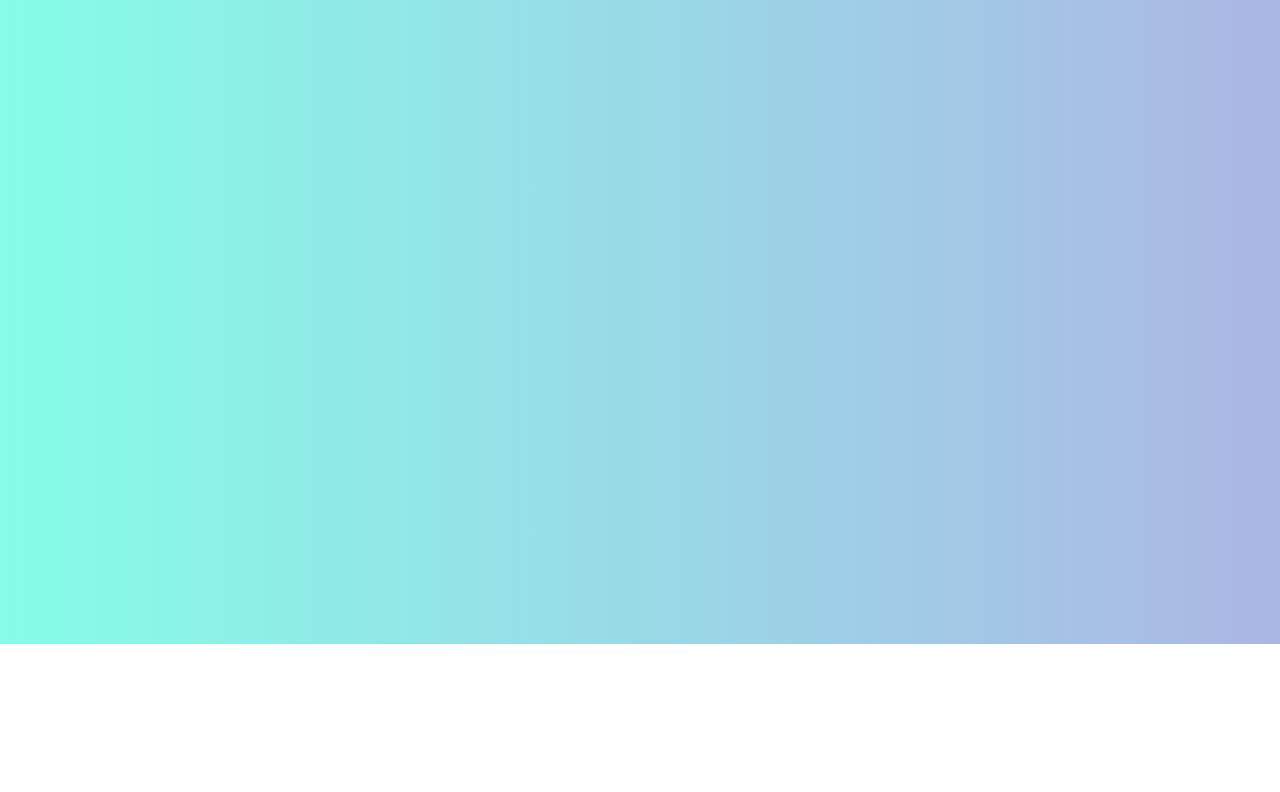
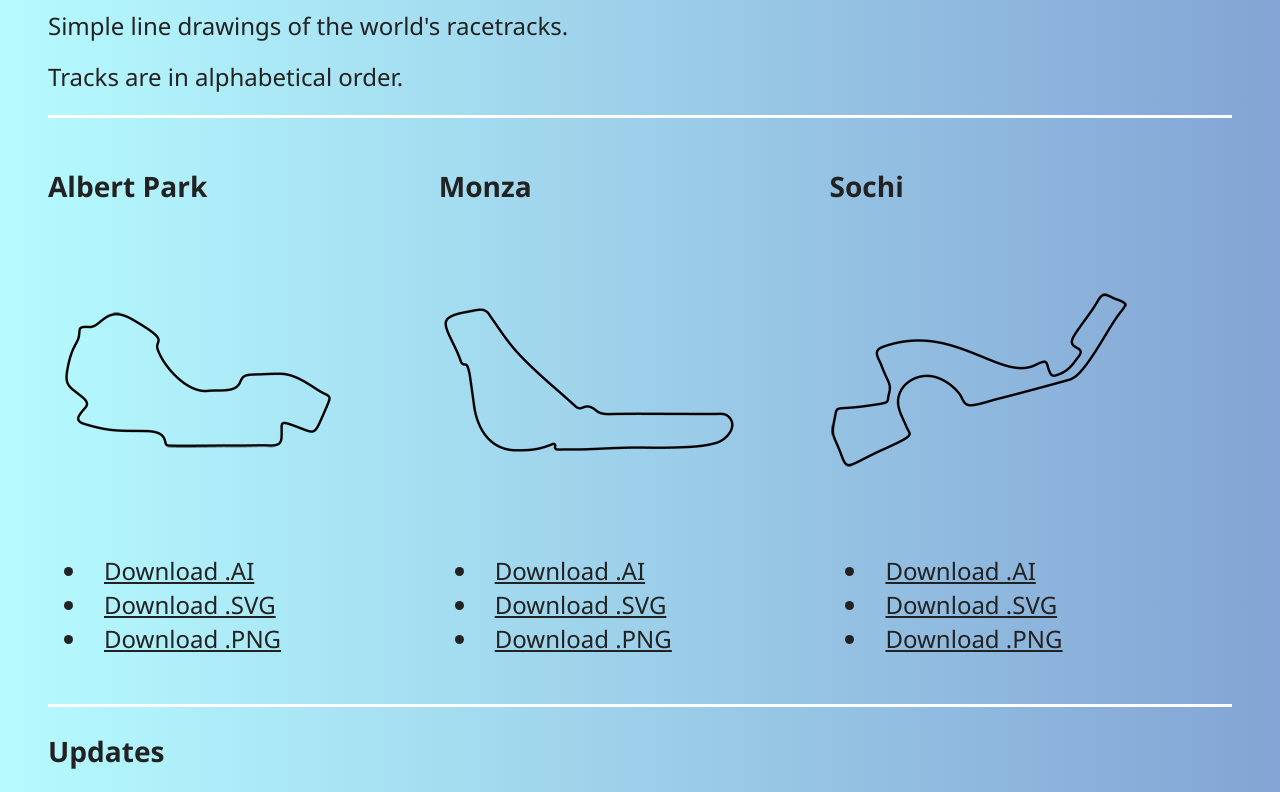
Before and after one commit to rachaelfurn/racetracks, a website built with Parcel: page index.html in a window 1280 px wide. Shown: the part 156-948 px from the top of the page. Before the commit the page ends 800 px from the top, so only its background shows below. Built offline with nearby package versions, Linux system fonts and the light colour scheme.

Commit message:
added Albert Park, Monza, and Sochi

```diff
--- a/css/main.css
+++ b/css/main.css
@@ -169,15 +169,42 @@ textarea {
   clear: both;
 }
 
+#tracks {
+  display: grid;
+  grid-template-columns: 100%;
+  }
+
 /* ==========================================================================
    EXAMPLE Media Queries for Responsive Design.
    These examples override the primary ('mobile first') styles.
    Modify as content requires.
    ========================================================================== */
 
-@media only screen and (min-width: 35em) {
-  /* Style adjustments for viewports that meet the condition */
+@media only screen and (min-width: 700px) {
+  #tracks {
+    grid-template-columns: 50% 50%;
+    }
+  }
+
+@media only screen and (min-width: 1000px) {
+  #tracks {
+    grid-template-columns: 33% 33% 34%;
+    }
+  }
+
+@media only screen and (min-width: 1300px) {
+  #tracks {
+    grid-template-columns: 25% 25% 25% 25%;
+  }
 }
+
+
+
+
+
+
+
+
 
 @media print,
   (-webkit-min-device-pixel-ratio: 1.25),
@@ -262,11 +289,32 @@ textarea {
 }
 
 body {
-  background: #acb6e5;  /* fallback for old browsers */
-  background: -webkit-linear-gradient(to right, #86fde8, #acb6e5);  /* Chrome 10-25, Safari 5.1-6 */
-  background: linear-gradient(to right, #86fde8, #acb6e5); /* W3C, IE 10+/ Edge, Firefox 16+, Chrome 26+, Opera 12+, Safari 7+ */
+  background: #83a4d4;  /* fallback for old browsers */
+  background: -webkit-linear-gradient(to right, #b6fbff, #83a4d4);  /* Chrome 10-25, Safari 5.1-6 */
+  background: linear-gradient(to right, #b6fbff, #83a4d4); /* W3C, IE 10+/ Edge, Firefox 16+, Chrome 26+, Opera 12+, Safari 7+ */
   font-family:'Segoe UI', Tahoma, Geneva, Verdana, sans-serif;
   font-size: 1.5em;
   color: #222;
   padding: 3rem;
+  }
+
+hr {
+  border-top: 0.2rem solid #fefefe;
+  }
+
+
+
+#tracks li {
+  padding: 0.2rem 0.5rem 0.2rem 0.5rem;
 }
+
+a {
+  color: #222;
+  padding: 0.2rem 0.5rem 0.2rem 0.5rem;
+}
+
+a:hover {
+  background: #222;
+  color: #b6fbff;
+  text-decoration: none;
+}
--- a/index.html
+++ b/index.html
@@ -24,11 +24,58 @@
 
 <body>
 
-  <!-- Add your site or application content here -->
-  <p>Hello world! This is HTML5 Boilerplate.</p>
+  <h1>Racetracks</h1>
+
+  <p>Simple line drawings of the world's racetracks.</p>
+
+  <p>Tracks are in alphabetical order.</p>
+
+  <hr />
+
+  <div id="tracks">
+
+    <div>
+      <h3>Albert Park</h3>
+      <p><img src="/img/Albert_Park_300.png" alt="Albert Park" /></p>
+      <ul>
+        <li><a href="/img/Albert_Park.ai" target="_blank">Download .AI</a></li>
+        <li><a href="/img/Albert_Park.svg" target="_blank">Download .SVG</a></li>
+        <li><a href="/img/Albert_Park.png" target="_blank">Download .PNG</a></li>
+      </ul>
+    </div>
+
+    <div>
+      <h3>Monza</h3>
+      <p><img src="/img/Monza_300.png" alt="Monza" /></p>
+      <ul>
+        <li><a href="/img/Monza.ai" target="_blank">Download .AI</a></li>
+        <li><a href="/img/Monza.svg" target="_blank">Download .SVG</a></li>
+        <li><a href="/img/Monza.png" target="_blank">Download .PNG</a></li>
+      </ul>
+    </div>
+
+    <div>
+      <h3>Sochi</h3>
+      <p><img src="/img/Sochi_300.png" alt="Sochi" /></p>
+      <ul>
+        <li><a href="/img/Sochi.ai" target="_blank">Download .AI</a></li>
+        <li><a href="/img/Sochi.svg" target="_blank">Download .SVG</a></li>
+        <li><a href="/img/Sochi.png" target="_blank">Download .PNG</a></li>
+      </ul>
+    </div>
+
+  </div> <!-- end #tracks -->
+
+  <hr />
+
+  <h3>Updates</h3>
+
+  <ul>
+    <li>2021-02-22: Added Albert Park, Monza, and Sochi</li>
+  </ul>
+
+
   <script src="js/vendor/modernizr-3.11.2.min.js"></script>
-  <script src="js/plugins.js"></script>
-  <script src="js/main.js"></script>
 
 </body>
 
```
Also changed, not shown: humans.txt (deleted, +0 -15 lines), README.md, img/Albert_Park.png (added), img/Albert_Park.svg (added), img/Albert_Park_300.png (added), img/Monza.png (added), img/Monza.svg (added), img/Monza_300.png (added), img/Sochi.png (added), img/Sochi.svg (added), img/Sochi_300.png (added), 4 other files.
